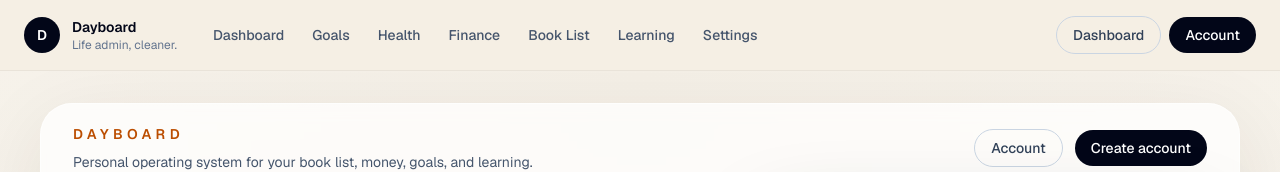
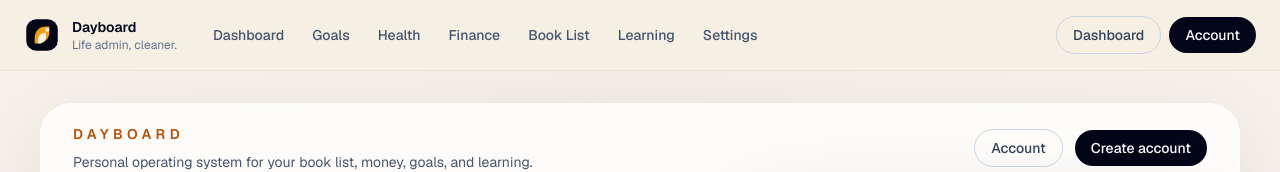
Before and after one commit to jamestannock/dayboard, a Next.js app: page / in a window 1280 px wide. Shown: the top 172 px of the page. Built offline with nearby package versions, Linux system fonts and the light colour scheme; no server answers.

Commit message:
Add Dayboard logo and app icon

```diff
--- a/src/app/layout.tsx
+++ b/src/app/layout.tsx
@@ -17,6 +17,11 @@
 export const metadata: Metadata = {
   title: "Dayboard",
   description: "Personal operating system for media, money, goals, and learning.",
+  icons: {
+    icon: "/icon.svg",
+    shortcut: "/icon.svg",
+    apple: "/icon.svg",
+  },
 };
 
 export default async function RootLayout({
--- /dev/null
+++ b/src/components/dayboard-logo.tsx
@@ -0,0 +1,33 @@
+type DayboardLogoProps = {
+  className?: string;
+  title?: string;
+};
+
+export function DayboardLogo({
+  className = "h-9 w-9",
+  title = "Dayboard",
+}: DayboardLogoProps) {
+  return (
+    <svg
+      viewBox="0 0 64 64"
+      fill="none"
+      xmlns="http://www.w3.org/2000/svg"
+      className={className}
+      aria-hidden={title ? undefined : true}
+      role={title ? "img" : "presentation"}
+    >
+      {title ? <title>{title}</title> : null}
+      <rect x="4" y="4" width="56" height="56" rx="18" fill="#020617" />
+      <path
+        d="M19 36.5C19 25.73 27.73 17 38.5 17H45V27.5C45 38.27 36.27 47 25.5 47H19V36.5Z"
+        fill="#F59E0B"
+      />
+      <path
+        d="M25 40.5C25 33.6 30.6 28 37.5 28H39V34.5C39 41.4 33.4 47 26.5 47H25V40.5Z"
+        fill="#F8FAFC"
+        fillOpacity="0.92"
+      />
+      <circle cx="41.5" cy="22.5" r="3.5" fill="#F8FAFC" fillOpacity="0.92" />
+    </svg>
+  );
+}
--- a/src/components/top-nav.tsx
+++ b/src/components/top-nav.tsx
@@ -2,6 +2,7 @@
 
 import Link from "next/link";
 import { usePathname } from "next/navigation";
+import { DayboardLogo } from "@/components/dayboard-logo";
 import { navigationItems } from "@/lib/dayboard-data";
 
 type TopNavProps = {
@@ -29,9 +30,7 @@
       <div className="mx-auto flex max-w-7xl items-center justify-between gap-4 px-4 py-4 lg:px-6">
         <div className="flex items-center gap-6">
           <Link href="/" className="flex items-center gap-3">
-            <span className="flex h-9 w-9 items-center justify-center rounded-full bg-slate-950 text-sm font-semibold text-white">
-              D
-            </span>
+            <DayboardLogo className="h-9 w-9" />
             <div>
               <p className="text-sm font-semibold text-slate-950">Dayboard</p>
               <p className="text-xs text-slate-500">Life admin, cleaner.</p>
```
Also changed, not shown: src/app/icon.svg (added).
